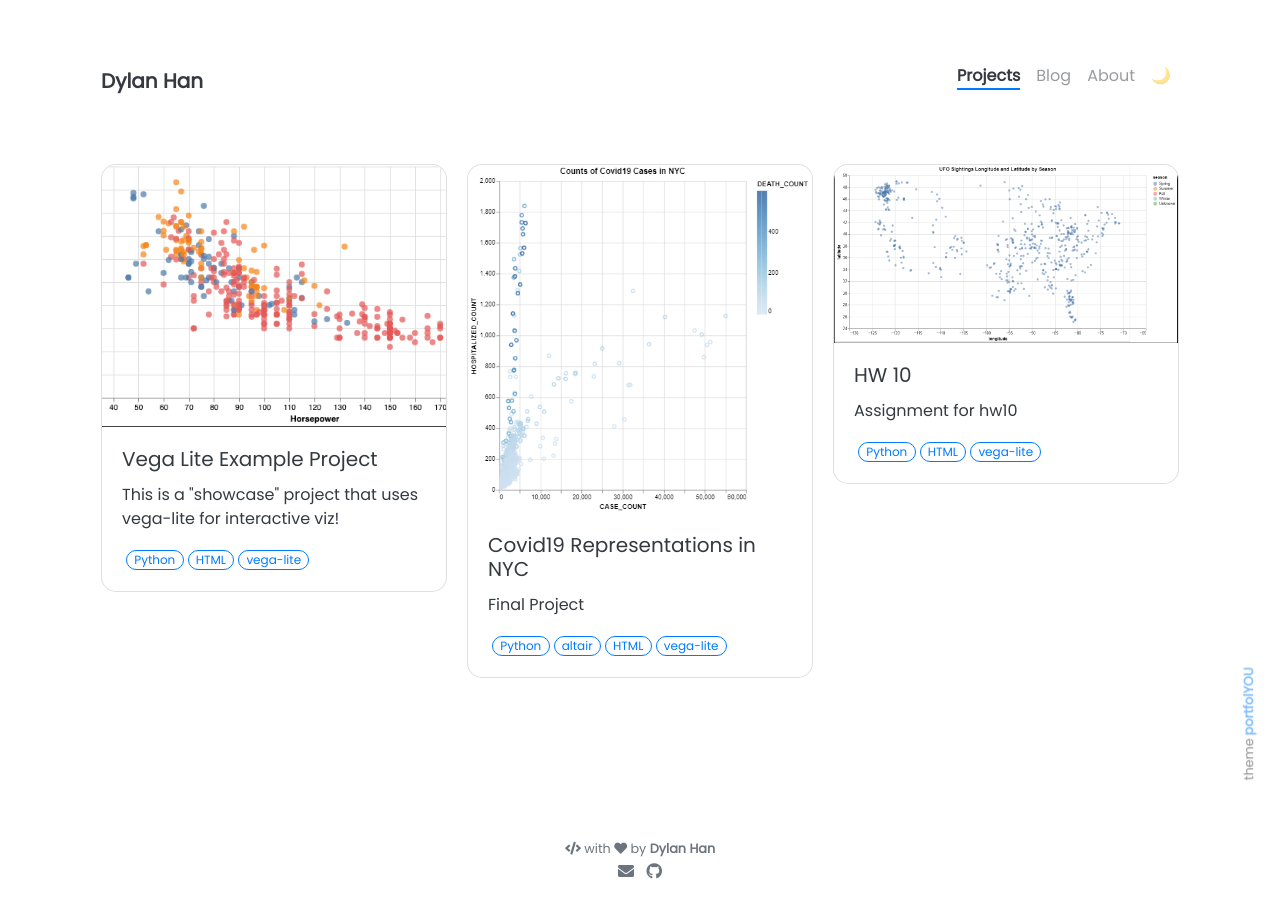
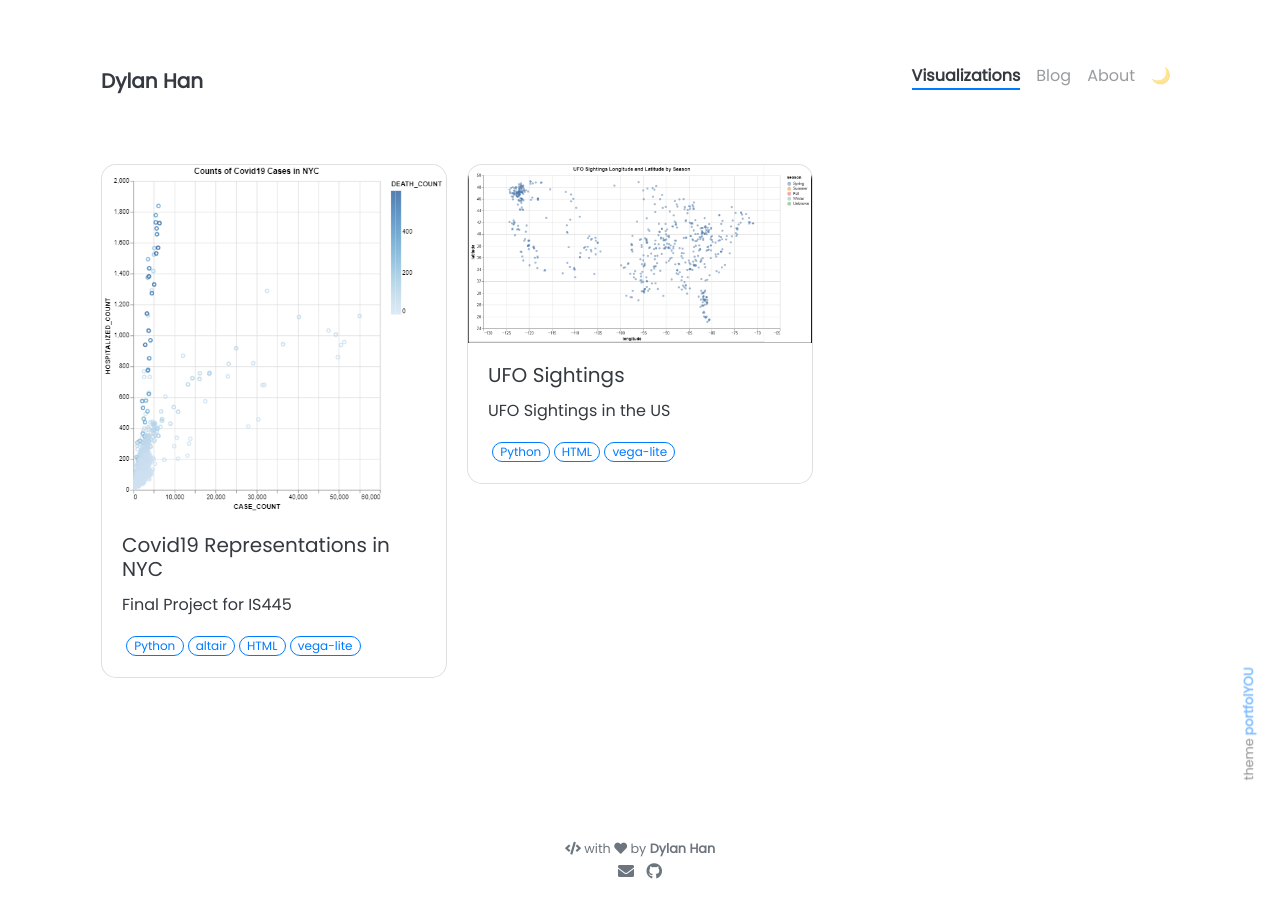
Before and after one commit to lexeme78557/lexeme78557.github.io, a Jekyll site: the page built from pages/projects.html, in a window 1280 px wide. Built offline with Jekyll 4.4.1, drawn with Linux system fonts in a browser that asks for light colours; nearby versions of some CDN libraries.

Commit message:
"name changes"

````diff
--- a/_projects/1_Vega_lite_project.md
+++ /dev/null
@@ -1,53 +0,0 @@
----
-name: Vega Lite Example Project
-tools: [Python, HTML, vega-lite]
-image: assets/pngs/cars.png
-description: This is a "showcase" project that uses vega-lite for interactive viz!
-custom_js:
-  - vega.min
-  - vega-lite.min
-  - vega-embed.min
-  - justcharts
----
-
-
-# Example including vega-lite
-
-Sample project testing
-
-Example comes from this [great blog post right here](https://blog.4dcu.be/programming/2021/05/03/Interactive-Visualizations.html) that was also used in [our test import script](https://github.com/UIUC-iSchool-DataViz/is445_bcubcg_fall2022/blob/main/week01/test_imports_week01.ipynb).
-
-We can use a vegachart HTML tag like so:
-
-```
-<vegachart schema-url="{{ site.baseurl }}/assets/json/cars.json" style="width: 100%"></vegachart>
-```
-
-<vegachart schema-url="{{ site.baseurl }}/assets/json/cars.json" style="width: 100%"></vegachart>
-
-In theory, you can also use [Jekyll hooks](https://jekyllrb.com/docs/plugins/hooks/) to do it, but I haven't figured out a way that looks nice yet.
-
-
-## Search The Data & Methods
-
-Below is where we can put some links to both the data and the analysis code as buttons:
-
-```
-<div class="left">
-{% include elements/button.html link="https://github.com/vega/vega/blob/main/docs/data/cars.json" text="The Data" %}
-</div>
-
-<div class="right">
-{% include elements/button.html link="https://blog.4dcu.be/programming/2021/05/03/Interactive-Visualizations.html" text="The Analysis" %}
-</div>
-```
-
-<!-- these are written in a combo of html and liquid -->
-
-<div class="left">
-{% include elements/button.html link="https://github.com/vega/vega/blob/main/docs/data/cars.json" text="The Data" %}
-</div>
-
-<div class="right">
-{% include elements/button.html link="https://github.com/jnaiman/online_cv_public/blob/main/python_notebooks/test_generate_plots.ipynb" text="The Analysis" %}
-</div>
--- a/_projects/final_project.md
+++ b/_projects/final_project.md
@@ -2,7 +2,7 @@
 name: Covid19 Representations in NYC
 tools: [Python, altair, HTML, vega-lite]
 image: assets/pngs/nyc_covid.png
-description: Final Project
+description: Final Project for IS445
 custom_js:
   - vega.min
   - vega-lite.min
--- a/_projects/hw10_visualizations.md
+++ b/_projects/hw10_visualizations.md
@@ -1,8 +1,8 @@
 ---
-name: HW 10
+name: UFO Sightings
 tools: [Python, HTML, vega-lite]
 image: assets/pngs/ufo2.png
-description: Assignment for hw10
+description: UFO Sightings in the US
 custom_js:
   - vega.min
   - vega-lite.min
@@ -10,7 +10,7 @@
   - justcharts
 ---
 
-HW 10
+UFO Sightings within the U.S.
 
 ## Search The Data & Methods
 
--- a/pages/projects.html
+++ b/pages/projects.html
@@ -1,6 +1,6 @@
 ---
 layout: default
-title: Projects
+title: Visualizations
 permalink: /projects/
 weight: 1
 remote_projects:
````
Also changed, not shown: 12 other files.
